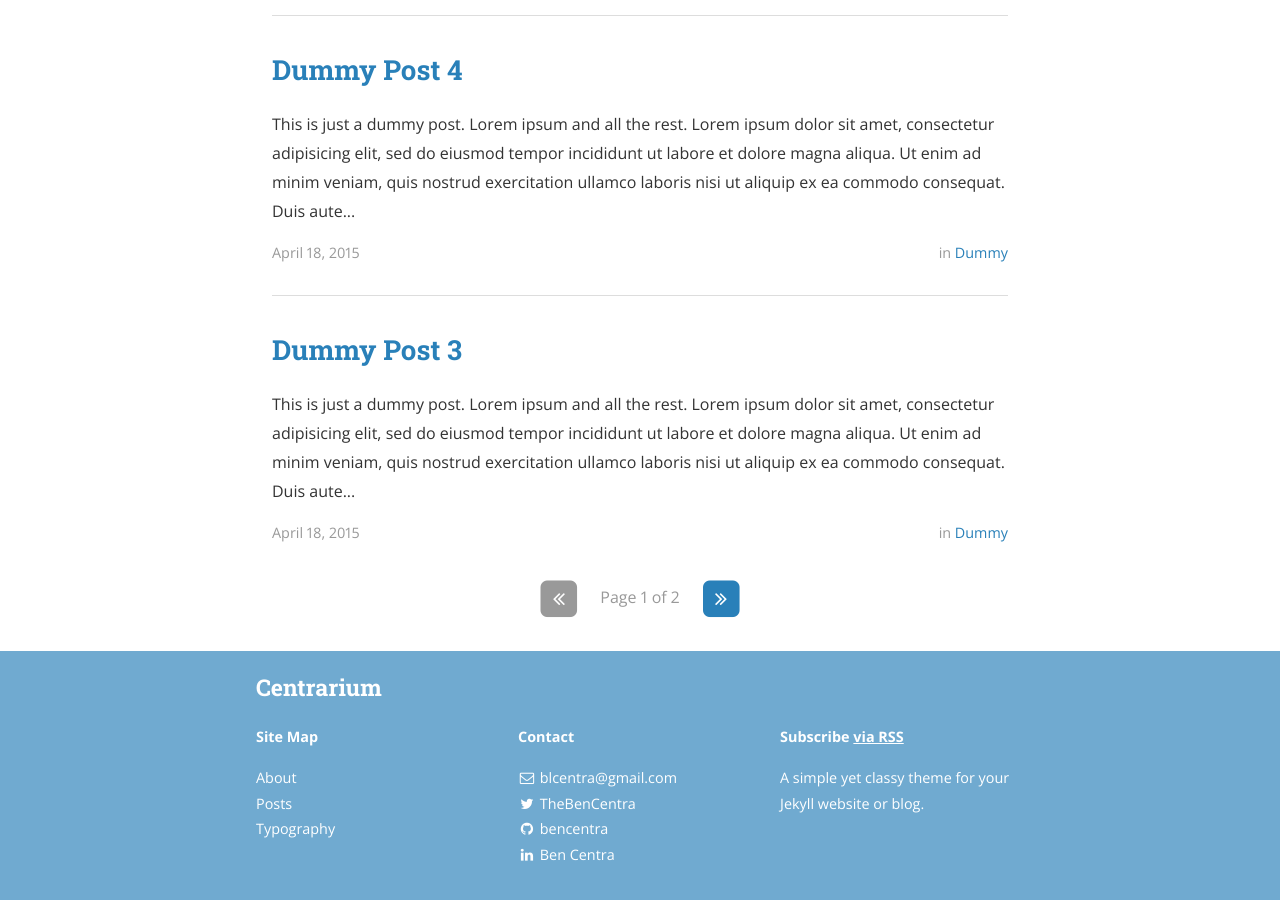
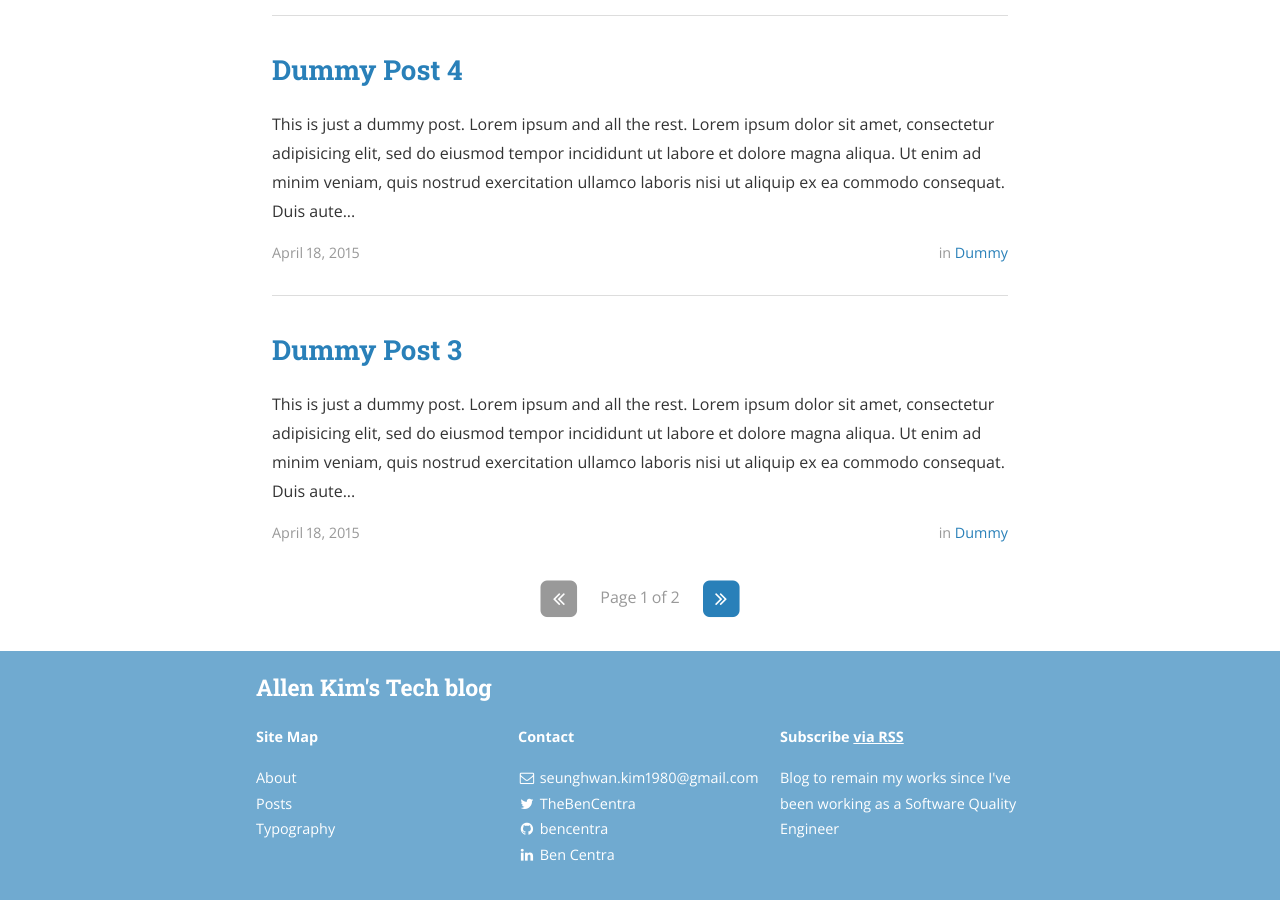
Before and after one commit to allenkim80/allenkim.github.io, a Jekyll site: the page built from index.html, in a window 1280 px wide and 900 px high, scrolled down 1301 px. Built offline with Jekyll 4.4.1, drawn with Linux system fonts in a browser that asks for light colours; nearby versions of some CDN libraries; the list of posts is cut into pages by our own code; some of the changed text lies outside the part shown.

Commit message:
Chagned _config.yml

```diff
--- a/_config.yml
+++ b/_config.yml
@@ -9,12 +9,12 @@ exclude:
   - "/vendor/"
 
 # Site settings
-title: Centrarium
-subtitle: "A simple yet classy theme for your Jekyll website or blog"
-email: blcentra@gmail.com
-name: Ben Centra
+title: Allen Kim's Tech blog
+subtitle: "Allen kim's blog to log his new challenge."
+email: seunghwan.kim1980@gmail.com
+name: Allen Kim
 description: >
-  A simple yet classy theme for your Jekyll website or blog.
+  Blog to remain my works since I've been working as a Software Quality Engineer
 # Base URL of site (i.e. /blog). It should always start with a slash,
 # and never end with a slash. Set it to a blank value if hosting at the
 # root of your server.
```
